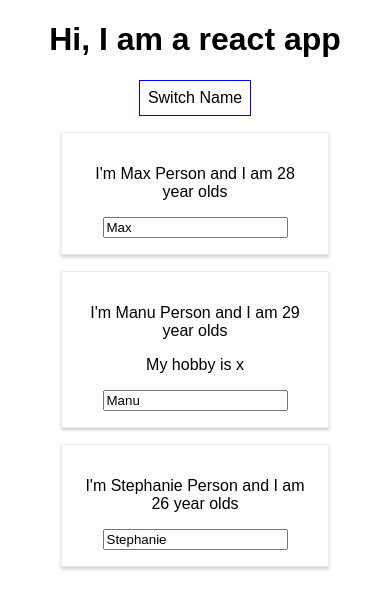
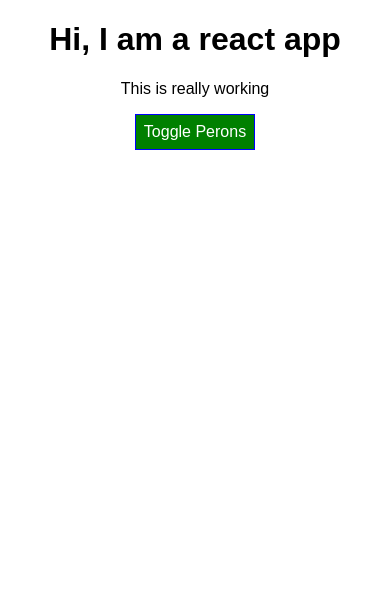
Before and after one commit to zahidmak/react-complete-guide, a React (Create React App) app: page / in a window 390 px wide. Shown: the top 608 px of the page. Built offline with nearby package versions, Linux system fonts and the light colour scheme.

Commit message:
Using Radium for complex inline CSS that supports inline pseudo selectors and media queries - javascript objecte based styling

```diff
--- a/package.json
+++ b/package.json
@@ -3,9 +3,11 @@
   "version": "0.1.0",
   "private": true,
   "dependencies": {
+    "radium": "^0.26.1",
     "react": "^17.0.1",
     "react-dom": "^17.0.1",
-    "react-scripts": "1.1.5"
+    "react-scripts": "1.1.5",
+    "styled-components": "^5.2.1"
   },
   "scripts": {
     "start": "react-scripts start",
--- a/src/App.css
+++ b/src/App.css
@@ -1,3 +1,10 @@
 .App {
   text-align: center;
 }
+
+.red{
+  color:red;
+}
+.bold{
+font-weight: bold;
+}
--- a/src/App.js
+++ b/src/App.js
@@ -1,59 +1,106 @@
 import React, { Component } from 'react';
 import './App.css';
+import Radium, {StyleRoot} from 'radium';
 import Person from './Person/Person';
+
 
 class App extends Component {
   state = {
-    persons:[
-      {name:"Max",age:"28"},
-      {name:"Manu",age:"29"},
-      {name:"Stephanie",age:"26"}
-  ]
+    persons: [
+      {id:"asd", name: "Manu", age: "29" },
+      {id:"ss", name: "Max", age: "28" },
+      {id:"sfas", name: "Stephanie", age: "26" }
+    ]
   }
 
-  switchNameHandler = (newName) => {
-   // console.log('Was clicked');
-   //DONT do this this.state.persons[0].name="Max million";
-   this.setState({persons:[
-    {name:newName,age:"28"},
-    {name:"Manu",age:"29"},
-    {name:"Stephanie",age:"29"}]})
+
+
+  nameChangeHandler = (event,id) => {
+    const personIndex = this.state.persons.findIndex(p =>{
+      return p.id === id;
+    });
+
+    const person = {
+      ...this.state.persons[personIndex]
+    }
+
+    person.name = event.target.value;
+
+    const persons =[...this.state.persons];
+    persons[personIndex] = person;
+
+
+    this.setState({
+      persons: persons
+    })
+  }
+  togglerPersonsHandler = () => {
+    const doesShow = this.state.showPersons;
+    this.setState({ showPersons: !doesShow });
   }
 
-  nameChangeHandler = (event) =>{
-    this.setState({
-      persons:[
-        {name:"Max",age:"28"},
-        {name:event.target.value,age:"29"},
-        {name:"Stephanie",age:"29"}]
-    })
+  deletePersonHandler = (personIndex) =>{
+    const persons = [...this.state.persons]; ///NOTE: By using spread operator you are copying the array and not using its reference and hence not modifying the original state
+    persons.splice(personIndex,1);
+    this.setState({persons:persons});
   }
 
   render() {
-    const style ={
-      backgroundColor : 'white',
+    const style = {
+      backgroundColor: 'green',
+      color:'white',
       font: 'inherit',
-      border:'1px solid blue',
-      padding:'8px',
-      cursor:'pointer'
+      border: '1px solid blue',
+      padding: '8px',
+      cursor: 'pointer',
+      ':hover':{
+        backgroundColor:'lightgreen',
+        color: 'black'
+      }
+    };
+
+    let persons = null;
+
+    if (this.state.showPersons) {
+      persons = (
+        <div>
+          {this.state.persons.map((person,index) => {
+           return <Person
+              click={()=>this.deletePersonHandler(index)}
+              name={person.name}
+              age={person.age}
+              key={person.id}
+              changed={(event)=>this.nameChangeHandler(event,person.id)}/>
+          })}
+
+        </div>
+      );
+      style.backgroundColor =  'red';
+      style[':hover'] = {
+        backgroundColor:'lightred',
+        color:'black'
+      }
     }
+
+    const classes = [];
+    if(this.state.persons.length<=2){
+      classes.push('red');
+    }
+    if(this.state.persons.length<=1){
+      classes.push('bold');
+    }
+
     return (
+      <StyleRoot>
       <div className="App">
-       <h1>Hi, I am a react app</h1>
-       <button style={style} onClick={this.switchNameHandler.bind(this, 'Maximillian')}>Switch Name</button>
-       <Person
-          name={this.state.persons[0].name}
-          age={this.state.persons[0].age}/>
-       <Person
-          name={this.state.persons[1].name}
-          age={this.state.persons[1].age}
-          changed={this.nameChangeHandler}click={this.switchNameHandler.bind(this,'Max!')}>My hobby is x</Person>
-       <Person
-          name={this.state.persons[2].name}
-          age={this.state.persons[2].age}/>
+        <h1>Hi, I am a react app</h1>
+        <p className={classes.join(' ')}>This is really working</p>
+        <button style={style} onClick={this.togglerPersonsHandler}>Toggle Perons</button>
+        {persons}
       </div>
+      </StyleRoot>
     );
   }
 }
 
-export default App;
+export default Radium(App);
--- a/src/Person/Person.js
+++ b/src/Person/Person.js
@@ -1,7 +1,13 @@
 import React from 'react';
+import Radium from 'radium';
 import "./Person.css";
 
 const person = (props) => {
+    const style={
+        '@media(min-width:500px)':{
+            width:'450px'
+        }
+    }
 
    return (
 
@@ -13,4 +19,4 @@
 
     );
 }
-export default person;
+export default Radium(person);
```
Also changed, not shown: 1 other file (tests, documents, lock files or other folders).
